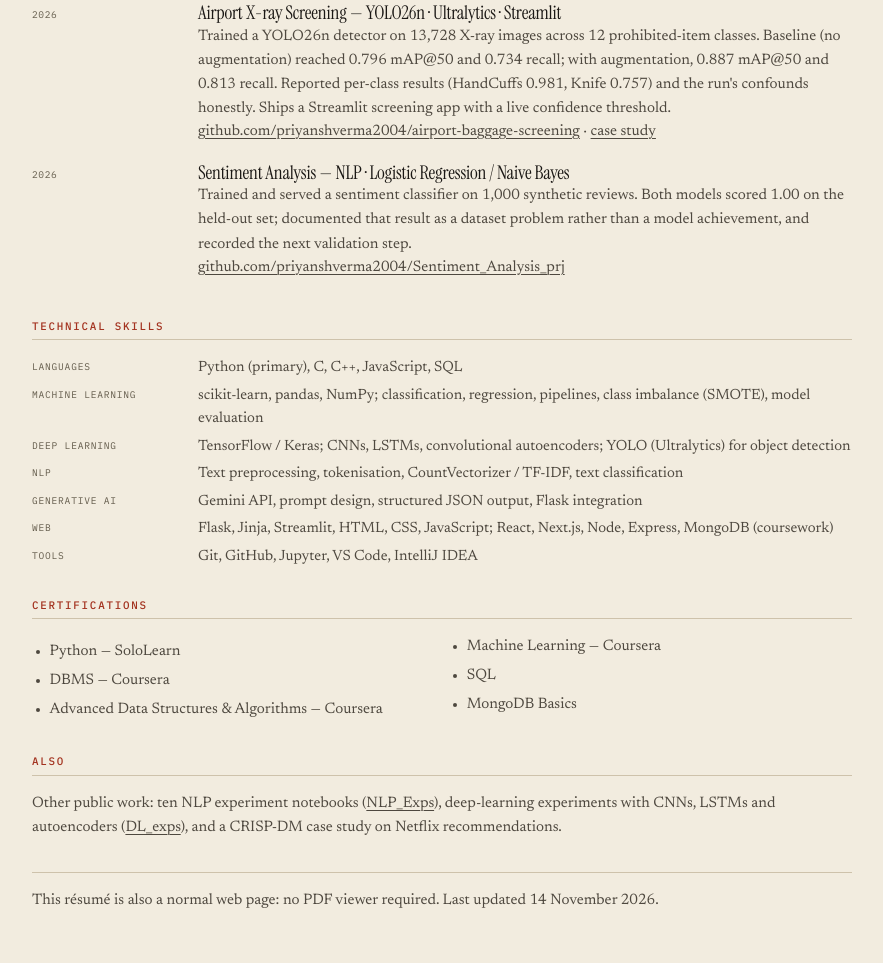
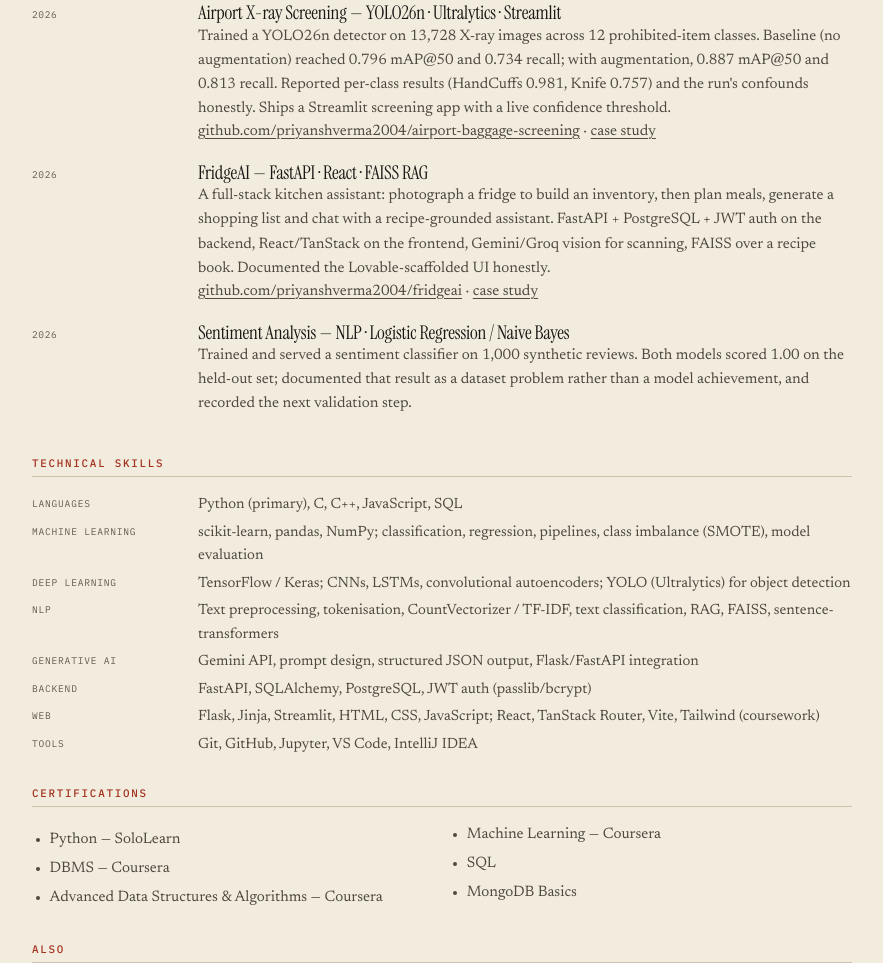
Before and after one commit to priyanshverma2004/priyanshverma2004.github.io, a plain HTML site: page resume/index.html in a window 1280 px wide. Shown: the part 1159-2122 px from the top of the page, without its empty margins (198-1081 px from the left). Drawn offline with Linux system fonts and the light colour scheme.

Commit message:
Update resume: add FridgeAI, Airport; refresh skills; drop Sentiment from one-pager

```diff
--- a/resume/index.html
+++ b/resume/index.html
@@ -144,11 +144,16 @@
       <div class="entry">
         <span class="entry__when">2026</span>
         <div>
+          <h3>FridgeAI — FastAPI · React · FAISS RAG</h3>
+          <p>A full-stack kitchen assistant: photograph a fridge to build an inventory, then plan meals, generate a shopping list and chat with a recipe-grounded assistant. FastAPI + PostgreSQL + JWT auth on the backend, React/TanStack on the frontend, Gemini/Groq vision for scanning, FAISS over a recipe book. Documented the Lovable-scaffolded UI honestly.</p>
+          <p class="small"><a href="https://github.com/priyanshverma2004/fridgeai" target="_blank" rel="noopener">github.com/priyanshverma2004/fridgeai</a> · <a href="/work/fridgeai/">case study</a></p>
+        </div>
+      </div>
+      <div class="entry">
+        <span class="entry__when">2026</span>
+        <div>
           <h3>Sentiment Analysis — NLP · Logistic Regression / Naive Bayes</h3>
           <p>Trained and served a sentiment classifier on 1,000 synthetic reviews. Both models scored 1.00 on the held-out set; documented that result as a dataset problem rather than a model achievement, and recorded the next validation step.</p>
-          <p class="small"><a href="https://github.com/priyanshverma2004/Sentiment_Analysis_prj" target="_blank" rel="noopener">github.com/priyanshverma2004/Sentiment_Analysis_prj</a></p>
-        </div>
-      </div>
     </section>
 
     <section aria-labelledby="r-skills">
@@ -157,9 +162,10 @@
         <dt>Languages</dt><dd>Python (primary), C, C++, JavaScript, SQL</dd>
         <dt>Machine learning</dt><dd>scikit-learn, pandas, NumPy; classification, regression, pipelines, class imbalance (SMOTE), model evaluation</dd>
         <dt>Deep learning</dt><dd>TensorFlow / Keras; CNNs, LSTMs, convolutional autoencoders; YOLO (Ultralytics) for object detection</dd>
-        <dt>NLP</dt><dd>Text preprocessing, tokenisation, CountVectorizer / TF-IDF, text classification</dd>
-        <dt>Generative AI</dt><dd>Gemini API, prompt design, structured JSON output, Flask integration</dd>
-        <dt>Web</dt><dd>Flask, Jinja, Streamlit, HTML, CSS, JavaScript; React, Next.js, Node, Express, MongoDB (coursework)</dd>
+        <dt>NLP</dt><dd>Text preprocessing, tokenisation, CountVectorizer / TF-IDF, text classification, RAG, FAISS, sentence-transformers</dd>
+        <dt>Generative AI</dt><dd>Gemini API, prompt design, structured JSON output, Flask/FastAPI integration</dd>
+        <dt>Backend</dt><dd>FastAPI, SQLAlchemy, PostgreSQL, JWT auth (passlib/bcrypt)</dd>
+        <dt>Web</dt><dd>Flask, Jinja, Streamlit, HTML, CSS, JavaScript; React, TanStack Router, Vite, Tailwind (coursework)</dd>
         <dt>Tools</dt><dd>Git, GitHub, Jupyter, VS Code, IntelliJ IDEA</dd>
       </dl>
     </section>
```
Also changed, not shown: 2 other files.
